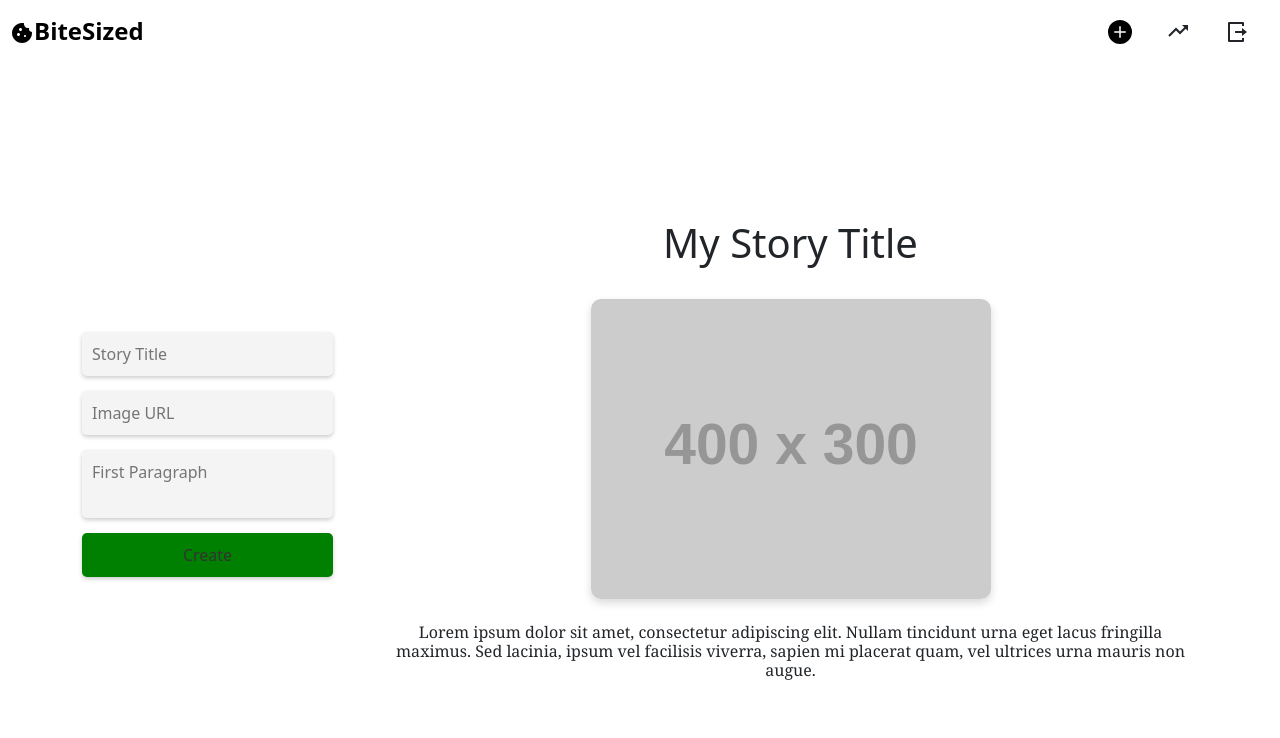
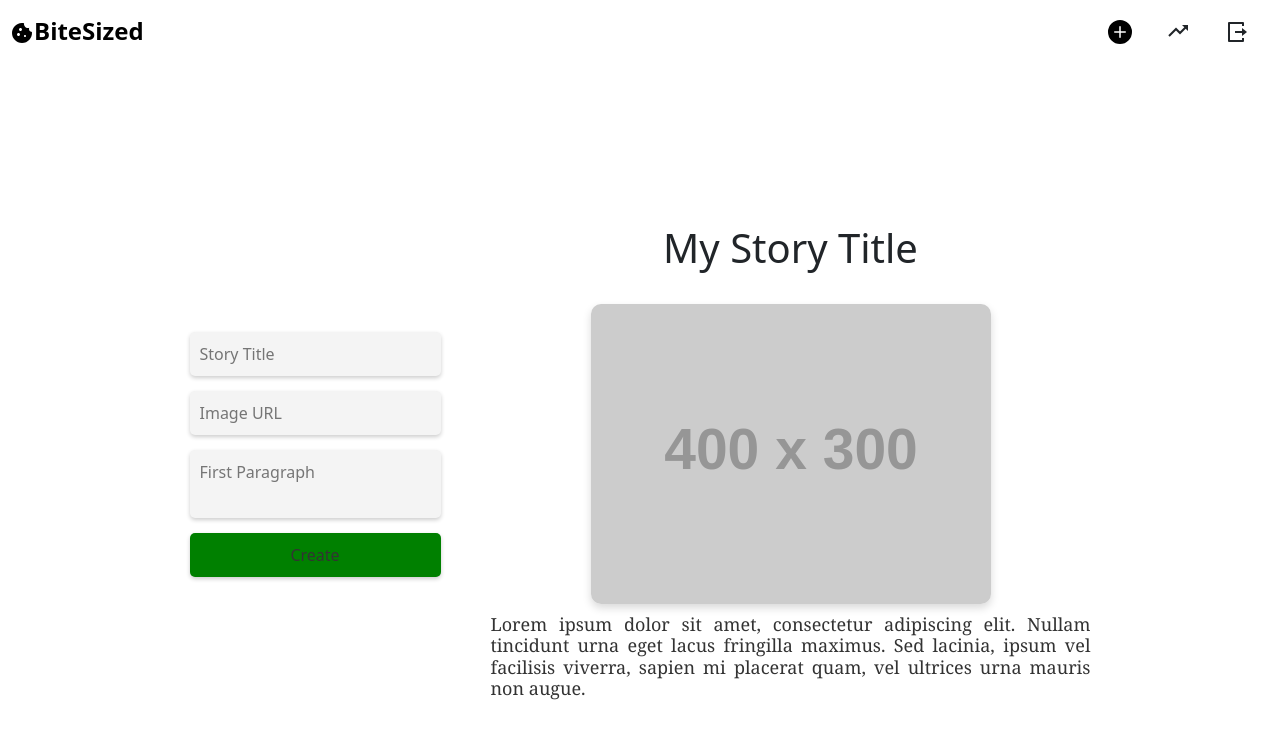
Before and after one commit to Rafl27/biteSized-app, a React (Vite) app: page /create in a window 1280 px wide. Shown: the top 738 px of the page. Built offline with nearby package versions, Linux system fonts and the light colour scheme.

Commit message:
text area wrap fixed

```diff
--- a/src/pages/createStory/CreateStory.css
+++ b/src/pages/createStory/CreateStory.css
@@ -137,8 +137,24 @@ textarea:focus {
   margin-bottom: 10px;
 }
 
-.userName {
+/* .userName {
   font-size: 16px;
   font-weight: bold;
   color: #333;
+} */
+
+#paragraph {
+  font-family: Georgia, serif;
+  font-size: 18px;
+  font-weight: normal;
+  color: #333;
+  margin: 0;
+  padding-top: 10px;
+  text-align: justify; /* Justify the text to improve readability */
+  word-wrap: break-word; /* Enable word wrapping */
 }
+/* TODO: Too long of a paragraph will go up beyong the limits of the screen */
+.paragraph-wrapper {
+  max-width: 600px; /* Adjust the value as per your desired width */
+  margin: 0 auto; /* Center the paragraph within its container */
+}
```
